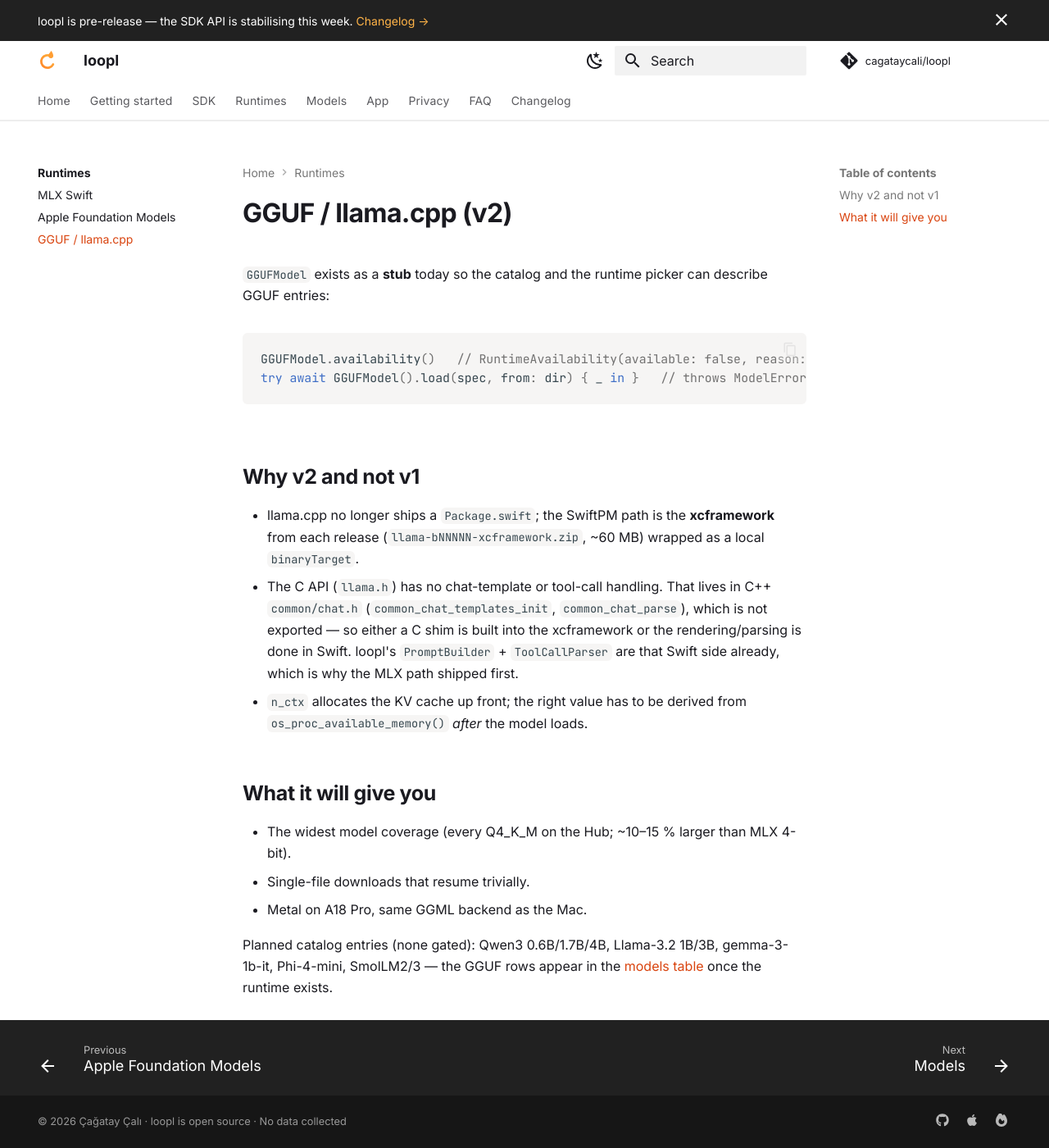
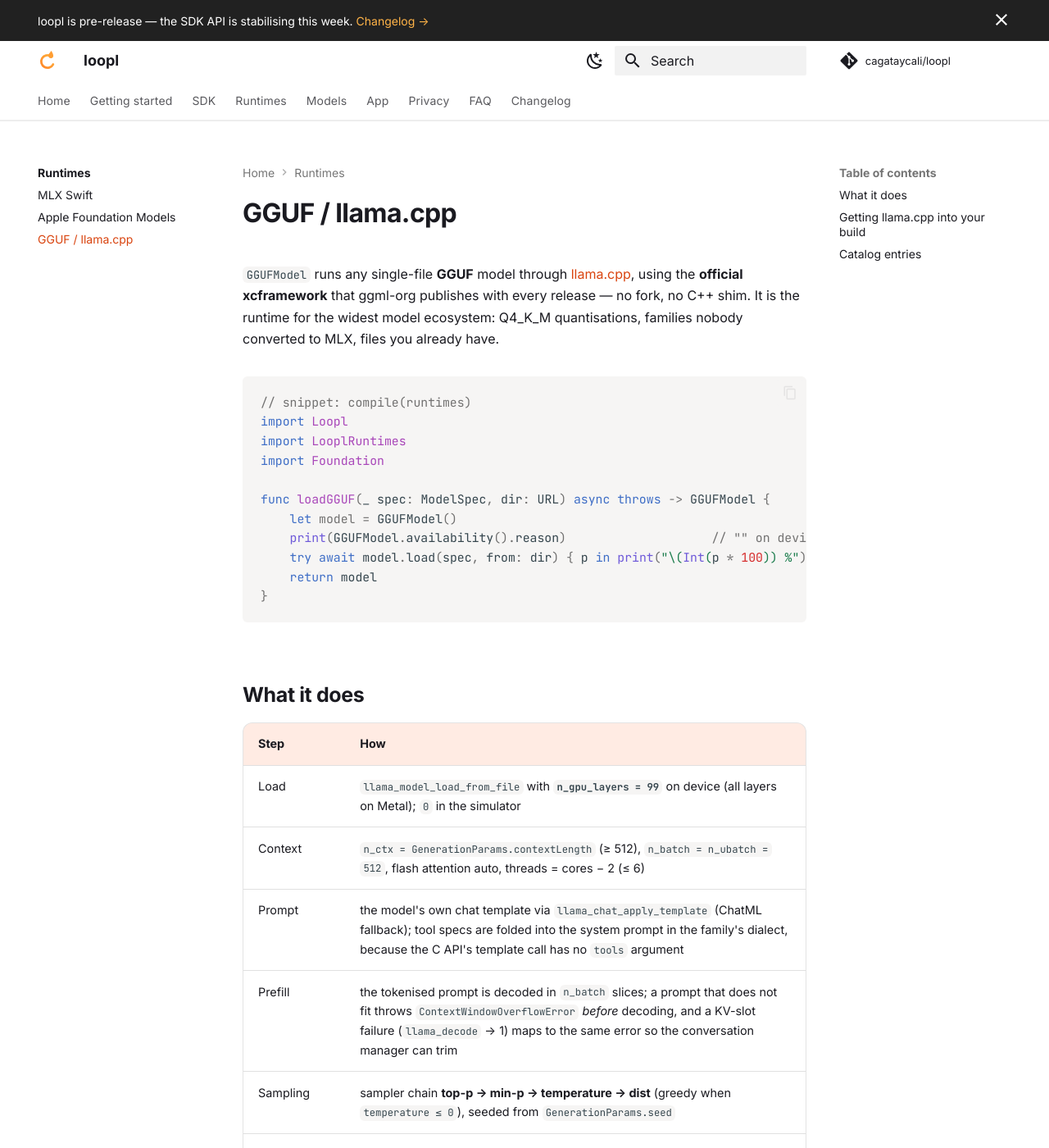
Before and after one commit to cagataycali/loopl, an MkDocs documentation site: the page built from docs/runtimes/gguf.md, in a window 1280 px wide and 1400 px high. Shown: the whole window at 82% size. Built offline with MkDocs 1.6.1 and Material for MkDocs 9.7.7, drawn with Linux system fonts in a browser that asks for light colours; comment, search, counter and statistics services are not loaded; some of the changed text lies outside the part shown.

Commit message:
docs: Runtimes overview + GGUF page rewritten for the real llama.cpp runtime (xcframework b11401, n_gpu_layers 99, sampler chain, template, overflow mapping, catalog rows); docs ci: ship DocC as a tarball (upload-artifact rejects ':' in DocC paths)

````diff
--- a/docs/allowed_symbols.txt
+++ b/docs/allowed_symbols.txt
@@ -62,3 +62,6 @@
 # Apple iOS 27 Foundation Models names (quoted as not-yet-usable)
 ToolCallingMode
 ContextOptions
+# env vars of scripts/fetch-llama-xcframework.sh
+LLAMA_TAG
+LLAMA_SHA256
--- a/docs/runtimes/gguf.md
+++ b/docs/runtimes/gguf.md
@@ -1,28 +1,72 @@
-# GGUF / llama.cpp (v2)
+---
+description: GGUFModel — loopl's llama.cpp runtime on the official ggml-org xcframework. Metal offload, single-file GGUF models, sampler chain, tool calls through the shared stream gate.
+---
 
-`GGUFModel` exists as a **stub** today so the catalog and the runtime picker can describe GGUF entries:
+# GGUF / llama.cpp
+
+`GGUFModel` runs any single-file **GGUF** model through [llama.cpp](https://github.com/ggml-org/llama.cpp), using the
+**official xcframework** that ggml-org publishes with every release — no fork, no C++ shim. It is the runtime for the
+widest model ecosystem: Q4_K_M quantisations, families nobody converted to MLX, files you already have.
 
 ```swift
-GGUFModel.availability()   // RuntimeAvailability(available: false, reason: "llama.cpp (GGUF) is planned for v2 — not in this build.")
-try await GGUFModel().load(spec, from: dir) { _ in }   // throws ModelError with the same reason
+// snippet: compile(runtimes)
+import Loopl
+import LooplRuntimes
+import Foundation
+
+func loadGGUF(_ spec: ModelSpec, dir: URL) async throws -> GGUFModel {
+    let model = GGUFModel()
+    print(GGUFModel.availability().reason)                    // "" on device; "simulator: CPU only…" in the simulator
+    try await model.load(spec, from: dir) { p in print("\(Int(p * 100)) %") }   // dir contains spec.file (one .gguf)
+    return model
+}
 ```
 
-## Why v2 and not v1
+## What it does
 
-- llama.cpp no longer ships a `Package.swift`; the SwiftPM path is the **xcframework** from each release
-  (`llama-bNNNNN-xcframework.zip`, ~60 MB) wrapped as a local `binaryTarget`.
-- The C API (`llama.h`) has no chat-template or tool-call handling. That lives in C++ `common/chat.h`
-  (`common_chat_templates_init`, `common_chat_parse`), which is not exported — so either a C shim is built into the
-  xcframework or the rendering/parsing is done in Swift. loopl's `PromptBuilder` + `ToolCallParser` are that Swift
-  side already, which is why the MLX path shipped first.
-- `n_ctx` allocates the KV cache up front; the right value has to be derived from `os_proc_available_memory()` *after*
-  the model loads.
+| Step            | How                                                                                                         |
+|-----------------|-------------------------------------------------------------------------------------------------------------|
+| Load            | `llama_model_load_from_file` with **`n_gpu_layers = 99`** on device (all layers on Metal); `0` in the simulator |
+| Context         | `n_ctx = GenerationParams.contextLength` (≥ 512), `n_batch = n_ubatch = 512`, flash attention auto, threads = cores − 2 (≤ 6) |
+| Prompt          | the model's own chat template via `llama_chat_apply_template` (ChatML fallback); tool specs are folded into the system prompt in the family's dialect, because the C API's template call has no `tools` argument |
+| Prefill         | the tokenised prompt is decoded in `n_batch` slices; a prompt that does not fit throws `ContextWindowOverflowError` *before* decoding, and a KV-slot failure (`llama_decode` → 1) maps to the same error so the conversation manager can trim |
+| Sampling        | sampler chain **top-p → min-p → temperature → dist** (greedy when `temperature ≤ 0`), seeded from `GenerationParams.seed` |
+| Streaming       | one token at a time → `StreamEvent.contentBlockDelta(.text)`; the family's markup is resolved by `ToolCallStreamGate` into native `toolUse` blocks, exactly as in `MLXModel` |
+| Metrics         | exact prompt/generated token counts, ttft and tok/s (`Metrics.estimated == false`)                              |
+| Concurrency     | one generation at a time; a second caller gets `ModelThrottledError` (retryable — the loop backs off) instead of a crash |
 
-## What it will give you
+All llama.cpp calls run on a dedicated serial queue off the Swift cooperative pool, since a decode blocks for seconds.
 
-- The widest model coverage (every Q4_K_M on the Hub; ~10–15 % larger than MLX 4-bit).
-- Single-file downloads that resume trivially.
-- Metal on A18 Pro, same GGML backend as the Mac.
+## Getting llama.cpp into your build
 
-Planned catalog entries (none gated): Qwen3 0.6B/1.7B/4B, Llama-3.2 1B/3B, gemma-3-1b-it, Phi-4-mini, SmolLM2/3 — the
-GGUF rows appear in the [models table](../models.md) once the runtime exists.
+The xcframework is **not** committed. `Package.swift` declares a path-based `binaryTarget` named `llama` only when
+`Vendor/llama.xcframework` exists, and `GGUFModel.swift` is wrapped in `#if canImport(llama)`:
+
+```bash
+scripts/fetch-llama-xcframework.sh             # device + macOS slices from the release zip (~62 MB), sha256-verified
+scripts/fetch-llama-xcframework.sh --with-sim  # + build the iOS-Simulator slice with upstream's build-xcframework.sh (cmake, 10–20 min)
+```
+
+The pinned release is `b11401` (override with `LLAMA_TAG` / `LLAMA_SHA256`). Why not a URL `binaryTarget`? The official
+zip ships `ios-arm64` (device) and `macos` slices but **no iOS-Simulator slice**, so SwiftPM would fail every simulator
+link; vendoring lets the script add that slice when you need it. Without `Vendor/`, everything else in the package builds
+and `GGUFModel.availability()` explains that llama.cpp is not in this build.
+
+## Catalog entries
+
+| Model                       | File                              | Family    | Size    |
+|-----------------------------|-----------------------------------|-----------|---------|
+| Qwen3 0.6B                  | `Qwen3-0.6B-Q4_K_M.gguf`          | `hermes`  | ~0.4 GB |
+| Qwen3 1.7B                  | `Qwen3-1.7B-Q4_K_M.gguf`          | `hermes`  | ~1.1 GB |
+| Qwen3 4B                    | `Qwen3-4B-Q4_K_M.gguf`            | `hermes`  | ~2.5 GB |
+| Llama 3.2 3B Instruct       | `Llama-3.2-3B-Instruct-Q4_K_M.gguf` | `llama3` | ~2.0 GB |
+| Gemma 3 1B it               | `gemma-3-1b-it-Q4_K_M.gguf`       | `generic` | ~0.8 GB |
+| SmolLM2 1.7B Instruct       | `SmolLM2-1.7B-Instruct-Q4_K_M.gguf` | `generic` | ~1.1 GB |
+
+Exact sizes and context budgets are in the generated [Models](../models.md) table. A GGUF `ModelSpec` carries `file`
+— the one artefact `HFDownloader.files(for:)` fetches — and downloads resume like any other model.
+
+!!! tip "MLX or GGUF for the same model?"
+    On an A17 Pro/A18 the MLX 4-bit conversion is usually the faster of the two; GGUF Q4_K_M is a little larger and
+    a little slower but is the format with the most models. Both run the same `Agent`, the same tools and the same
+    tool-call parsing — switch in the app's Model list and compare tok/s in the debug sheet.
````
Also changed, not shown: docs/runtimes/index.md (+16 -11 lines), 1 other file.
